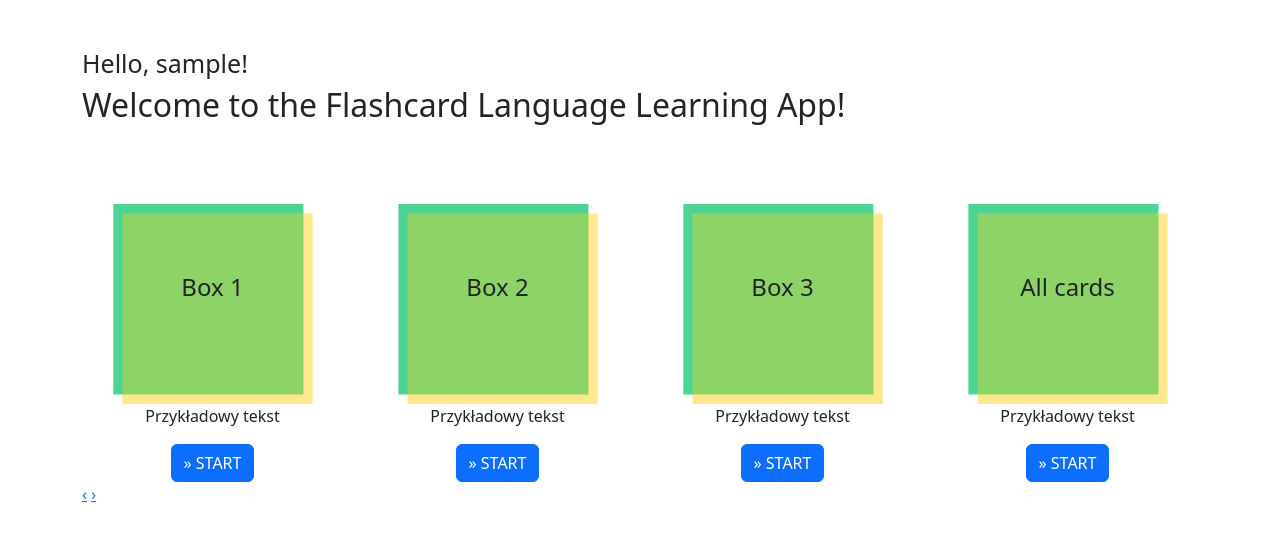
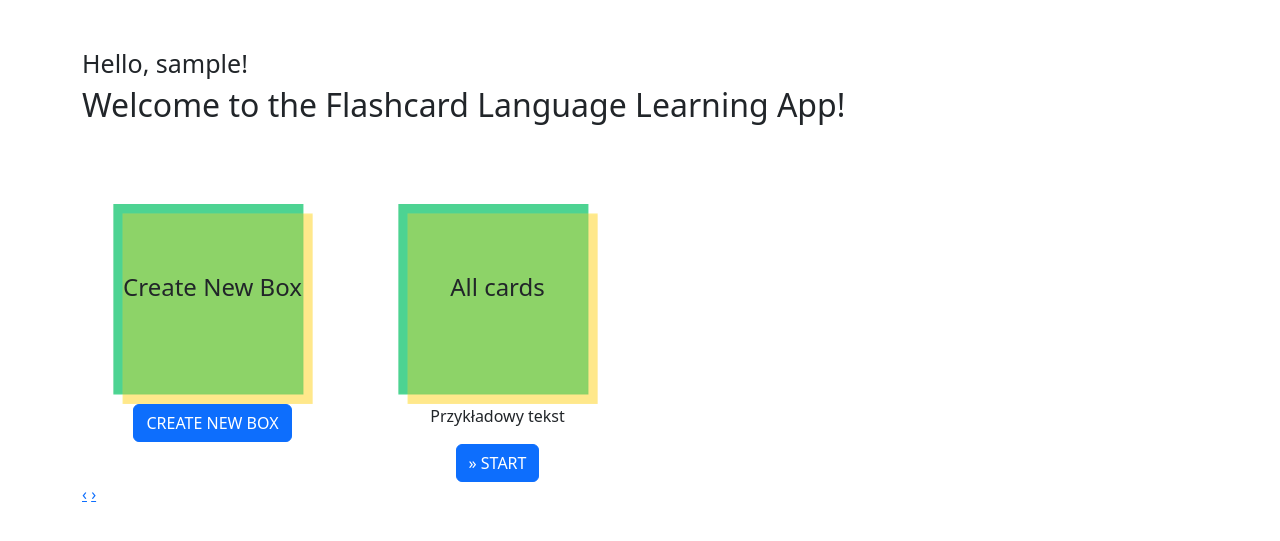
Before and after one commit to iloneczka/flashcards, a Django app: page / in a window 1280 px wide. Shown: the part 55-596 px from the top of the page. Run offline with Django 4.2, Linux system fonts and the light colour scheme; the visitor is signed in with stand-in values (Sample User, id 1); data that the repository does not hold is empty; some libraries are stand-ins or nearby versions.

Commit message:
Edit models.py Add class Box. Change home based on new models

```diff
--- a/flash/website/models.py
+++ b/flash/website/models.py
@@ -2,18 +2,28 @@ from django.db import models
 from django.contrib.auth.models import User
 import random
 
-NUM_BOXES = 3
-BOXES = range(1, NUM_BOXES + 1)
+
+class Box(models.Model):
+    user = models.ForeignKey(User, on_delete=models.CASCADE)
+    box_number = models.IntegerField()
+
+    @staticmethod
+    def get_unique_boxes(user):
+        boxes_with_cards = Box.objects.filter(user=user).values('box_number').distinct()
+        return boxes_with_cards
+
+    @staticmethod
+    def create_new_box(user):
+        max_box_number = Box.objects.filter(user=user).aggregate(models.Max('box_number'))['box_number__max']
+        new_box_number = (max_box_number or 0) + 1
+        Box.objects.create(user=user, box_number=new_box_number)
 
 
 class Card(models.Model):
     user = models.ForeignKey(User, on_delete=models.CASCADE)
     question = models.CharField(max_length=100)
     answer = models.CharField(max_length=100)
-    box = models.IntegerField(
-        choices=zip(BOXES, BOXES),
-        default=BOXES[0],
-    )
+    box = models.ForeignKey(Box, on_delete=models.CASCADE)
     date_created = models.DateTimeField(auto_now_add=True)
 
     RATING_CHOICES = (
--- a/flash/website/templates/base.html
+++ b/flash/website/templates/base.html
@@ -42,7 +42,7 @@
                                 <li><a class="dropdown-item" href="{% url 'all_cards' box_number=0 %}">All Cards</a></li>
                                 {% for box_num in unique_boxes %}
                                     {% if box_num != 0 %}
-                                        <li><a class="dropdown-item" href="{% url 'all_cards' box_number=box_num.box %}">Box {{ box_num.box }}</a></li>
+                                        <li><a class="dropdown-item" href="{% url 'all_cards' box_number=box_num.box_number %}">Box {{ box_num.box_number }}</a></li>
                                     {% endif %}
                                 {% endfor %}
                             </ul>
@@ -74,5 +74,10 @@
         {% endblock %}
     </div>
     <script src="https://cdn.jsdelivr.net/npm/bootstrap@5.3.1/dist/js/bootstrap.bundle.min.js" integrity="sha384-HwwvtgBNo3bZJJLYd8oVXjrBZt8cqVSpeBNS5n7C8IVInixGAoxmnlMuBnhbgrkm" crossorigin="anonymous"></script>
+    <!-- Dołącz najpierw jQuery -->
+    <script src="https://code.jquery.com/jquery-3.6.0.min.js"></script>
+    <!-- Następnie dołącz Bootstrap JS -->
+    <script src="https://stackpath.bootstrapcdn.com/bootstrap/4.3.1/js/bootstrap.min.js"></script>
+
 </body>
 </html>
--- a/flash/website/templates/home.html
+++ b/flash/website/templates/home.html
@@ -46,40 +46,34 @@
   <div class="carousel-inner">
     <div class="item active">
       <div class="row">
+        {% for box in unique_boxes %}
           <div class="col-md-3" style="position: relative;">
+            {% if box.box %}
               <div class="thumbnail">
-            <a href="#"><img src="{% static 'images/szablon.png' %}" alt="Box 1"></a>
+                <a href="#"><img src="{% static 'images/szablon.png' %}" alt="Box {{ box.box }}"></a>
                 <div style="position: absolute; top: 30%; left: 50%; transform: translate(-50%, -50%); text-align: center; width: 100%;">
-              <h4 style="margin: 0;">Box 1</h4>
+                  <h4 style="margin: 0;">Box {{ box.box.box_number }}</h4>
                 </div>
               </div>
               <div class="caption text-center">
                 <p>Przykładowy tekst</p>
-            <a class="btn btn-mini btn-primary" href="{% url 'flashcard_program' box_number=1 %}">» START</a>
+                <a class="btn btn-mini btn-primary" href="{% url 'flashcard_program' box_number=box.box.box.number %}">» START</a>
               </div>
+            {% endif %}
           </div>
+        {% endfor %}
         <div class="col-md-3" style="position: relative;">
           <div class="thumbnail">
-            <a href="#"><img src="{% static 'images/szablon.png' %}" alt="Box 2"></a>
+            <a href="#"><img src="{% static 'images/szablon.png' %}" alt="Create New Box"></a>
             <div style="position: absolute; top: 30%; left: 50%; transform: translate(-50%, -50%); text-align: center; width: 100%;">
-              <h4 style="margin: 0;">Box 2</h4>
+              <h4 style="margin: 0;">Create New Box</h4>
             </div>
           </div>
           <div class="caption text-center">
-            <p>Przykładowy tekst</p>
-            <a class="btn btn-mini btn-primary" href="{% url 'flashcard_program' box_number=2 %}">» START</a>
-          </div>
-        </div>
-        <div class="col-md-3" style="position: relative;">
-          <div class="thumbnail">
-            <a href="#"><img src="{% static 'images/szablon.png' %}" alt="Box 3"></a>
-            <div style="position: absolute; top: 30%; left: 50%; transform: translate(-50%, -50%); text-align: center; width: 100%;">
-              <h4 style="margin: 0;">Box 3</h4>
-            </div>
-          </div>
-          <div class="caption text-center">
-            <p>Przykładowy tekst</p>
-            <a class="btn btn-mini btn-primary" href="{% url 'flashcard_program' box_number=3 %}">» START</a>
+            <form method="post" action="{% url 'create_new_box' %}">
+              {% csrf_token %}
+              <button type="submit" name="create_box" class="btn btn-mini btn-primary">CREATE NEW BOX</button>
+            </form>
           </div>
         </div>
         <div class="col-md-3" style="position: relative;">
@@ -108,7 +102,31 @@
 <script>
   $(document).ready(function() {
     $('.carousel').carousel({
-      interval: 5000 // Pięć sekund
+      interval: 5000
+    });
+
+    $('form').submit(function(e) {
+      e.preventDefault();
+      $.ajax({
+        url: $(this).attr('action'),
+        method: 'POST',
+        data: $(this).serialize(),
+        success: function(data) {
+          if (data.status === 'success') {
+            var newBoxNumber = data.new_box_number;
+            var newBoxHtml = '<div class="item"><div class="row"><div class="col-md-3" style="position: relative;">'+
+              '<div class="thumbnail"><a href="#"><img src="{% static "images/szablon.png" %}" alt="Box ' + newBoxNumber + '"></a>'+
+              '<div style="position: absolute; top: 30%; left: 50%; transform: translate(-50%, -50%); text-align: center; width: 100%;">'+
+              '<h4 style="margin: 0;">Box ' + newBoxNumber + '</h4></div></div><div class="caption text-center">'+
+              '<p>Przykładowy tekst</p><a class="btn btn-mini btn-primary" href="{% url "flashcard_program" box_number=' + newBoxNumber + ' %}">» START</a>'+
+              '</div></div></div></div>';
+
+            $('#myCarousel .carousel-inner').append(newBoxHtml);
+            $('#myCarousel .item').removeClass('active');
+            $('#myCarousel .item:last-child').addClass('active');
+          }
+        }
+      });
     });
   });
 </script>
--- a/flash/website/urls.py
+++ b/flash/website/urls.py
@@ -22,4 +22,6 @@ urlpatterns = [
     path('registration/signup/', views.user_signup, name='signup'),
     path('logout/', views.user_logout, name='logout'),
     path('accounts/', include('django.contrib.auth.urls')),
+    path('create_new_box/', views.create_new_box, name='create_new_box'),
+    path('delete_box/<int:box_id>/', views.delete_box, name='delete_box'),
 ]
--- a/flash/website/views.py
+++ b/flash/website/views.py
@@ -1,7 +1,7 @@
 from django.shortcuts import render, redirect, get_object_or_404
 from django.http import JsonResponse, HttpResponse
 from django.template.loader import get_template
-from website.models import Card, BOXES
+from website.models import Card, Box
 import random
 import csv
 import xlsxwriter
@@ -16,13 +16,24 @@ from django.contrib.auth import authenticate, login, logout
 from .forms import UserCreationForm, LoginForm
 from django.contrib import messages
 from django.contrib.auth.decorators import login_required
+from django.db import models
 
 
 def home(request):
     if not request.user.is_authenticated:
-        return redirect('login')  # Przekieruj użytkownika na stronę logowania
+        return redirect('login')
 
-    unique_boxes = Card.objects.values('box').distinct()
+    unique_boxes = Box.get_unique_boxes(request.user)
+    if request.method == 'POST' and 'create_box' in request.POST:
+        Box.create_new_box(request.user)
+        return redirect('home')
+
+    if request.method == 'POST' and 'delete_box' in request.POST:
+        box_id = request.POST.get('box_id')
+        box = get_object_or_404(Box, pk=box_id, user=request.user)
+        box.delete()
+        return JsonResponse({'status': 'success'})
+
     return render(request, 'home.html', {'unique_boxes': unique_boxes})
 
 
@@ -58,6 +69,36 @@ def flashcard_program(request, box_number):
     return render(request, 'flashcard_program.html', context)
 
 
+def create_new_box(request):
+    print("PRINTUJE 1 request:", request)
+    if request.method == 'POST':
+        print("PRINTUJE 2 request.method:", request.method)
+        user = request.user  # Poprawione: dodane przypisanie `user`
+
+        max_box_number = Box.objects.filter(user=user).aggregate(models.Max('box_number'))['box_number__max']
+
+        if max_box_number is not None:
+            new_box_number = max_box_number + 1
+        else:
+            new_box_number = 1
+
+        print('Drukuje max_box_number', max_box_number)
+        print('Drukuje new_box_number', new_box_number)
+
+        Box.objects.create(user=user, box_number=new_box_number)
+
+        return JsonResponse({'status': 'success', 'new_box_number': new_box_number})
+    return JsonResponse({'status': 'error'})
+
+
+def delete_box(request, box_id):
+    if request.method == 'POST':
+        box = get_object_or_404(Box, pk=box_id, user=request.user)
+        box.delete()
+        return JsonResponse({'status': 'success'})
+    return JsonResponse({'status': 'error'})
+
+
 @login_required
 def all_cards(request, box_number):
     unique_boxes = Card.objects.filter(user=request.user).values('box').distinct()
@@ -77,7 +118,7 @@ def edit_card(request, card_id):
 
     if request.method == 'POST':
         print("Sprawdzam request", request.body)
-        body_unicode = request.body.decode('utf-8')  # Zdekoduj ten string, bez tego nie działało
+        body_unicode = request.body.decode('utf-8')  # Decode the string, this was necessary for it to work
         body_data = json.loads(body_unicode)
         print('body_data', body_data)
 
@@ -85,7 +126,7 @@ def edit_card(request, card_id):
         print('question', question)
         answer = body_data.get('answer')
         print(answer)
-        box_value = body_data.get('box', 'box1')
+        box_value = body_data.get('box')
 
         box_mapping = {
             'box1': 1,
@@ -94,10 +135,11 @@ def edit_card(request, card_id):
         }
         box = box_mapping.get(box_value, 1)
 
-        if question and answer and box in BOXES:
+        if question and answer and box in range(1, Box.objects.count() + 1):
             card.question = question
             card.answer = answer
-            card.box = box
+            card.box.box_number = box
+            card.box.save()
             card.save()
             return JsonResponse({'status': 'success'})
         else:
@@ -117,32 +159,20 @@ def delete_card(request, card_id):
 
 @login_required
 def create_new_card(request):
-    print("request", request)
-    unique_boxes = Card.objects.values('box').distinct()
-    print("unique bxes drukuje", unique_boxes)
+    unique_boxes = Box.objects.filter(user=request.user).values('box_number')
+
     if request.method == 'POST':
-        print("request", request)
         question = request.POST.get('question')
         answer = request.POST.get('answer')
-        box_value = request.POST.get('box', 'box1')
-        print("printuje: ", question, answer, box_value)
+        box_number = request.POST.get('box')
 
-        box_mapping = {
-            'box1': 1,
-            'box2': 2,
-            'box3': 3,
-        }
-        box = box_mapping.get(box_value, 1)
-
-        if request.user.is_authenticated:
-            user = request.user
-            print('DRUKUJE user:', user)
-            print("USER ID:", user.id)
-            Card.objects.create(user=user, question=question, answer=answer, box=box)
+        if question and answer and box_number:
+            box = get_object_or_404(Box, user=request.user, box_number=box_number)
+            new_card = Card.objects.create(user=request.user, question=question, answer=answer, box=box)
             added = True
-            return render(request, 'create_new_card.html', {'added': added, 'question': question, 'answer': answer, 'unique_boxes': unique_boxes})
+            return render(request, 'create_new_card.html', {'added': added, 'new_card': new_card})
         else:
-            pass
+            return JsonResponse({'status': 'error'})
 
     return render(request, 'create_new_card.html', {'unique_boxes': unique_boxes})
 
```
Also changed, not shown: flash/website/templates/create_new_card.html (+6 -8 lines), flash/CHANGELOG.md, flash/website/migrations/0002_box_alter_card_box.py (added). Lines whose indentation alone changed are shown as unchanged.
